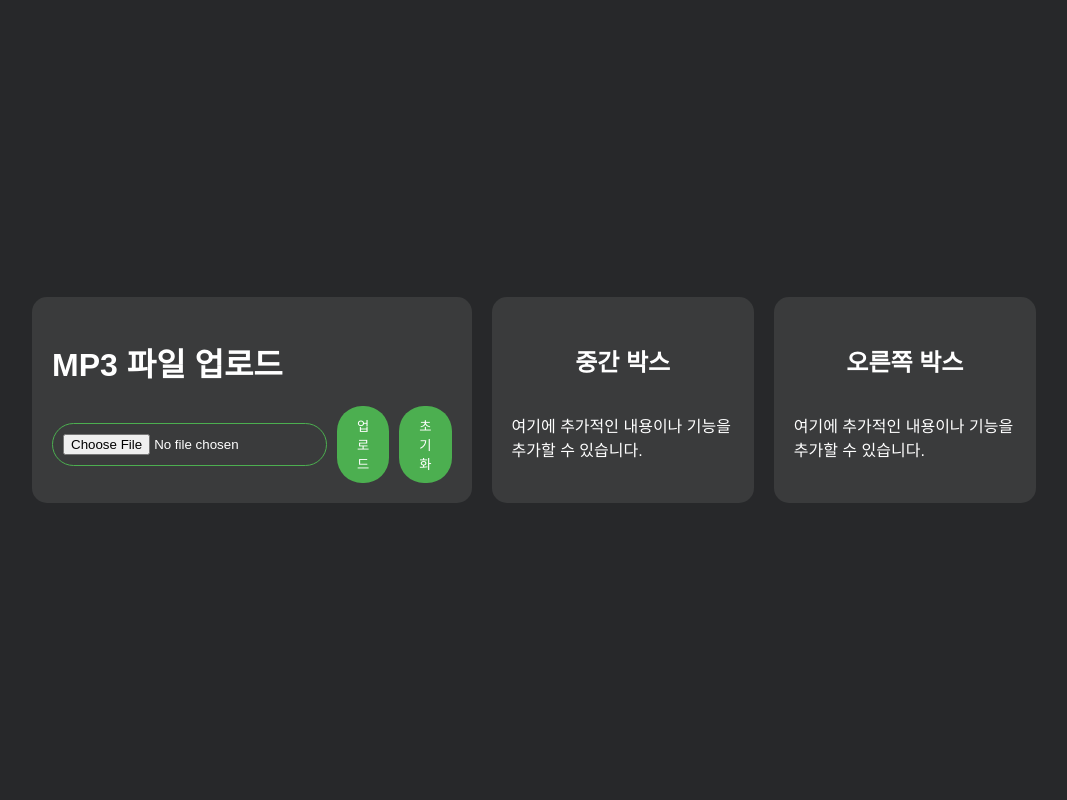
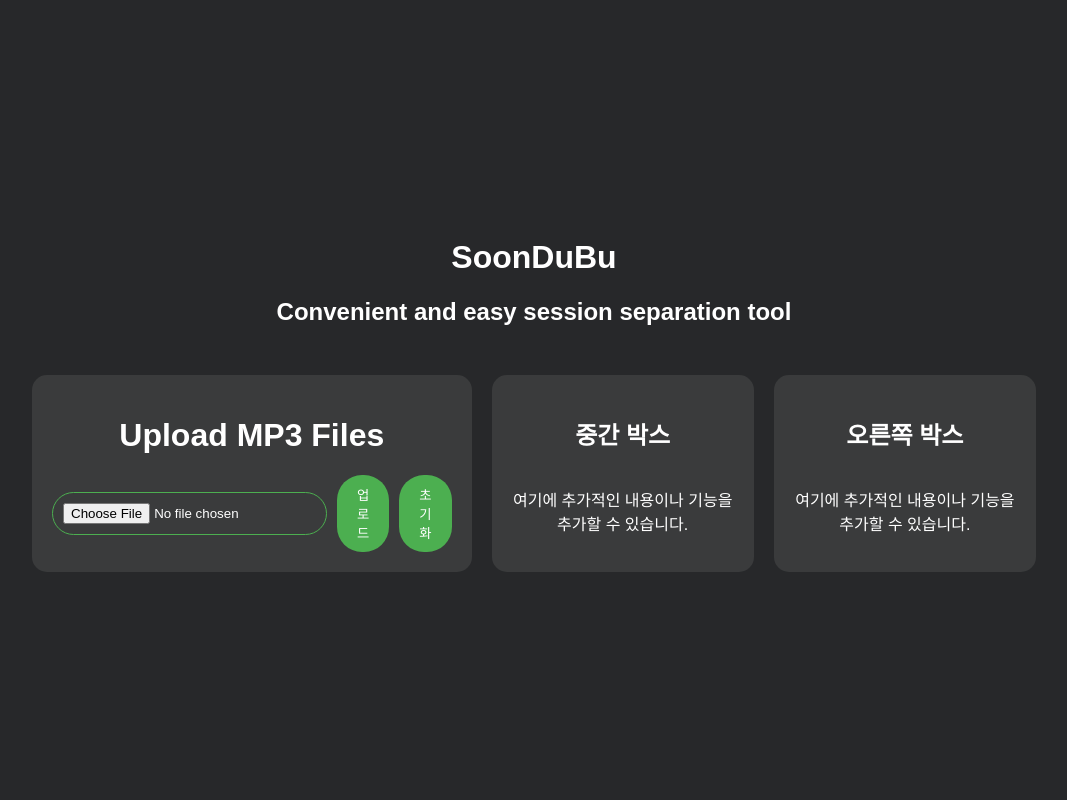
Before and after one commit to Ysw1mst/soonDubu, a Flask app: page / in a window 1280 px wide. Shown: the whole page, without its empty margins (106-1173 px from the left). Run offline with Flask 2, Linux system fonts and the light colour scheme.

Commit message:
Your commit message

```diff
--- a/static/styles.css
+++ b/static/styles.css
@@ -3,10 +3,16 @@ body {
     color: white; /* 텍스트 색상 변경 */
     font-family: Arial, sans-serif; /* 폰트 설정 */
     display: flex;
+    flex-direction: column; /* 세로 방향으로 정렬 */
     justify-content: center; /* 중앙 정렬 */
     align-items: center; /* 수직 중앙 정렬 */
     height: 100vh; /* 전체 화면 높이 설정 */
     margin: 0; /* 기본 여백 제거 */
+}
+
+.header {
+    text-align: center; /* 제목 중앙 정렬 */
+    margin-bottom: 20px; /* 아래 여백 추가 */
 }
 
 .container {
@@ -25,6 +31,7 @@ body {
     display: flex;
     flex-direction: column; /* 세로 방향으로 정렬 */
     justify-content: center; /* 세로 중앙 정렬 */
+    text-align: center; /* 내용 중앙 정렬 */
 }
 
 .left-box {
--- a/templates/index.html
+++ b/templates/index.html
@@ -4,12 +4,16 @@
     <meta charset="UTF-8">
     <meta name="viewport" content="width=device-width, initial-scale=1.0">
     <link rel="stylesheet" href="{{ url_for('static', filename='styles.css') }}">
-    <title>MP3 파일 업로드</title>
+    <title>SoonDuBu - Convenient and easy session separation Tool</title>
 </head>
 <body>
+    <div class="header">
+        <h1>SoonDuBu</h1>
+        <h2>Convenient and easy session separation tool</h2>
+    </div>
     <div class="container">
         <div class="box left-box">
-            <h1>MP3 파일 업로드</h1>
+            <h1>Upload MP3 Files</h1>
             <form action="/upload" method="post" enctype="multipart/form-data">
                 <div class="button-container">
                     <input type="file" name="file" accept=".mp3" required>
@@ -19,7 +23,7 @@
             </form>
             {% if midi_file %}
             <h2>변환된 MIDI 파일 다운로드</h2>
-            <a href="{{ url_for('static', filename=midi_file) }}" download>{{ midi_file }}</a>
+            <button onclick="window.location.href='{{ url_for('static', filename=midi_file) }}'" download>{{ midi_file }}</button>
             {% endif %}
         </div>
         <div class="box middle-box">
```
